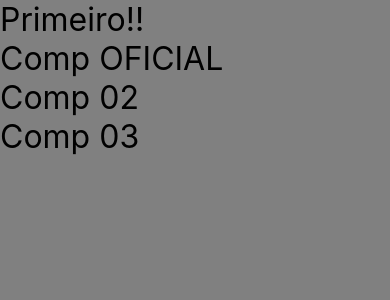
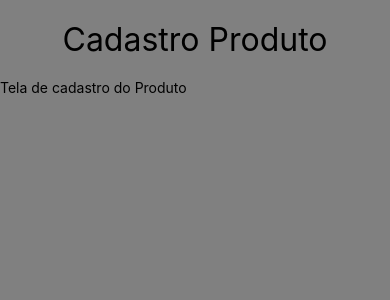
Before and after one commit to ErickFerreiradev/aulaReactNative, a React Native app: screen / in a window 390 px wide. Shown: the top 300 px of the page. Built offline with nearby package versions, Linux system fonts and the light colour scheme.

Commit message:
Novas aulas e exemplos feitos

```diff
--- a/src/App.js
+++ b/src/App.js
@@ -2,25 +2,33 @@ import React from 'react'
 import { Text, SafeAreaView, StyleSheet, View } from 'react-native'
 import GlobalStyles from './components/GlobalStyles'
 
-import X, { Comp2, Comp3 } from './components/Multi'
-import Teste from './components/primeiro'
+// import X, { Comp2, Comp3 } from './components/Multi'
+// import Teste from './components/primeiro'
+// import MinMax from './components/MinMax'
+// import Aleatorio from './components/aleatorio'
+import Titulo from './components/Titulo'
+
 
 export default function(){
   return (
   <SafeAreaView style={GlobalStyles.androidSafeArea}>
   <View>
+      <Titulo principal='Cadastro Produto' secundario = 'Tela de cadastro do Produto'/>
+
+      {/* <Aleatorio min={1} max={60} />
       <Teste />
       <X />
       <Comp2 />
-      <Comp3 />
+      <Comp3 /> */}
   </View>
   </SafeAreaView>
   )
 
 
-  const styles = StyleSheet.create({
+  const style = StyleSheet.create({
     App: {
-
+        padding: 20,
+        alignItems: 'center',
     }
   })
 
--- a/src/components/GlobalStyles.js
+++ b/src/components/GlobalStyles.js
@@ -8,6 +8,8 @@ export default StyleSheet.create({
     },
 
     textG: {
-        fontSize: 32
+        fontSize: 32,
+        padding: 20,
+        textAlign: 'center',
     }
 })
--- /dev/null
+++ b/src/components/MinMax.js
@@ -0,0 +1,10 @@
+import React from 'react'
+import { Text } from 'react-native'
+import GlobalStyles from './GlobalStyles'
+
+export default (props) => {
+    console.warn(props)
+    return(
+<Text style={GlobalStyles.textG}>O valor {props.max} é maior que o valor {props.min}</Text>
+    )
+}
--- /dev/null
+++ b/src/components/Titulo.js
@@ -0,0 +1,15 @@
+import React, {Fragment} from 'react'
+import { Text, View } from 'react-native'
+import GlobalStyles from './GlobalStyles'
+
+export default props => {
+
+    return (
+        <Fragment>
+            <Text style={GlobalStyles.textG}>{props.principal}</Text>
+            <Text>{props.secundario}</Text>
+        </Fragment>
+    )
+
+
+}
--- /dev/null
+++ b/src/components/aleatorio.js
@@ -0,0 +1,12 @@
+import React from 'react'
+import { Text } from 'react-native'
+import GlobalStyles from './GlobalStyles'
+
+export default props => {
+    const { min, max } = props
+    const delta = props.max - props.min + 1 // const delta = max - min + 1 > da pra fazer por conta da const acima
+    const aleatorio = parseInt(Math.random() * delta) + props.min
+    return (
+        <Text style={GlobalStyles.textG}>O valor aleatório é {aleatorio}</Text>
+    )
+}
```
